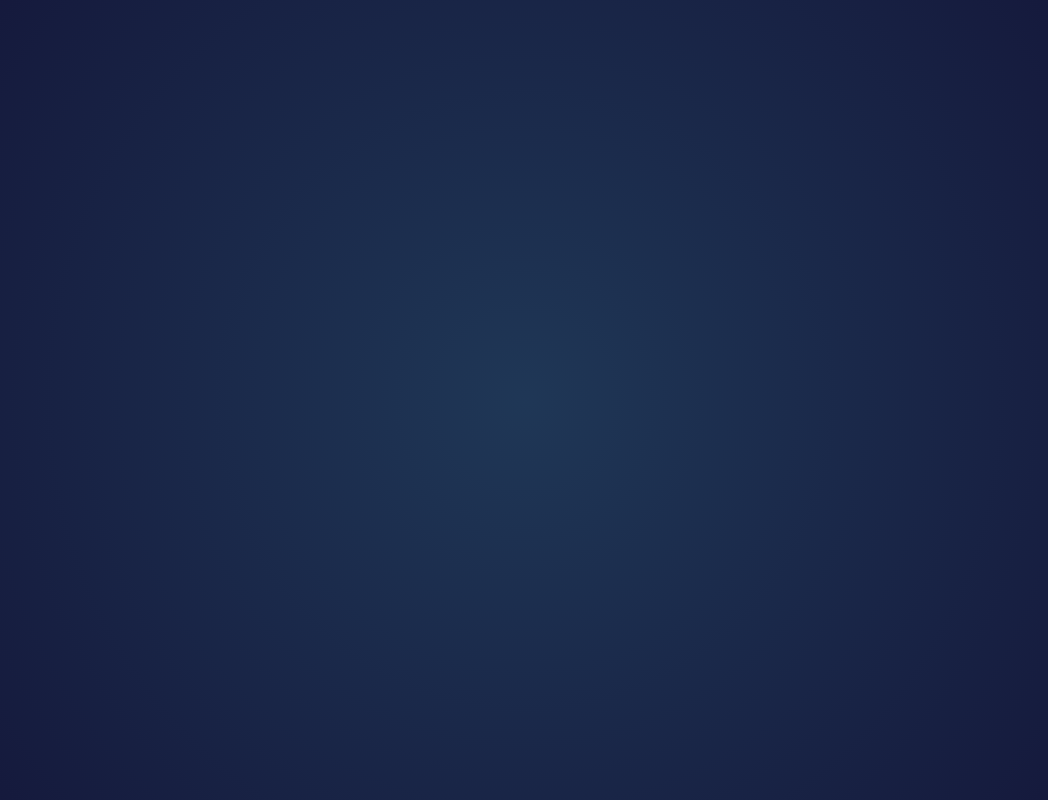
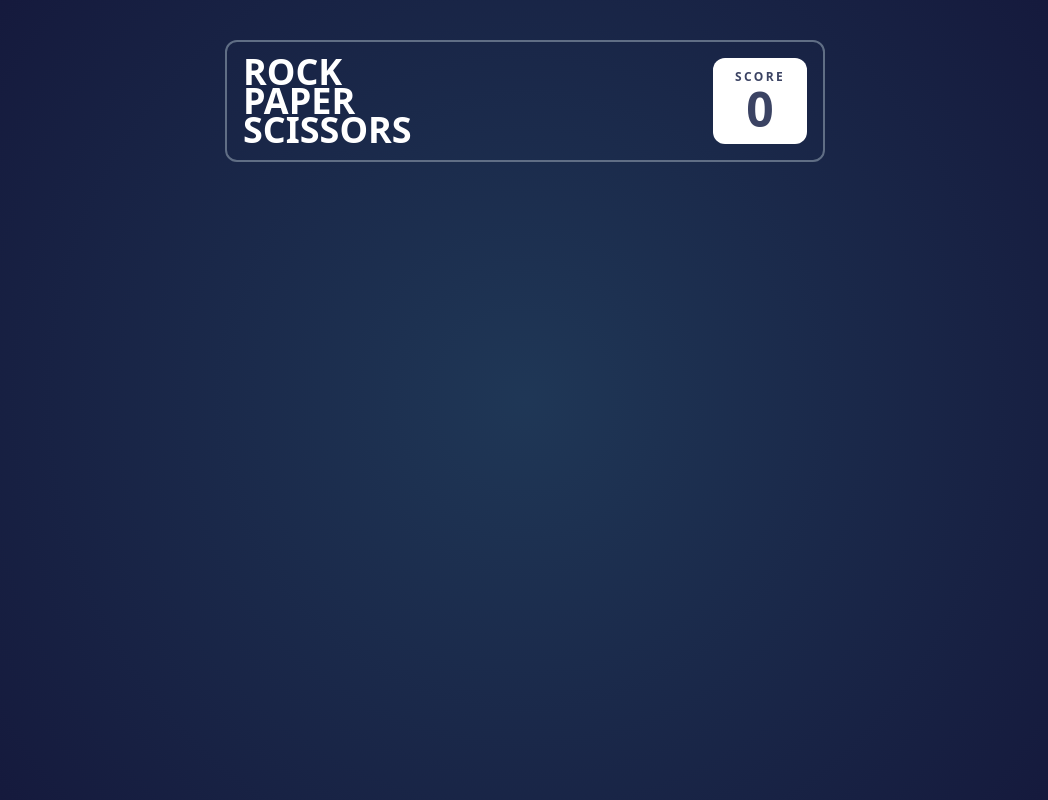
Before and after one commit to wolterGray/RPSGame, a React (Vite) app: page / in a window 1280 px wide. Shown: the whole page, without its empty margins (115-1163 px from the left). Built offline with nearby package versions, Linux system fonts and the light colour scheme.

Commit message:
- Created and stylized the Header component connected to the App

```diff
--- a/src/App.jsx
+++ b/src/App.jsx
@@ -1,4 +1,5 @@
 import React from "react";
+import Header from "./Header";
 
 function App() {
   const [startGame, setStartGame] = React.useState(false);
@@ -9,7 +10,11 @@ function App() {
         backgroundImage:
           "radial-gradient(circle, hsl(214, 47%, 23%), hsl(237, 49%, 15%))",
       }}
-      className="w-full uppercase font-semibold select-none  h-screen p-10 box-border text-textColor "></div>
+      className="w-full uppercase font-semibold select-none  h-screen p-10 box-border text-textColor ">
+			<div className="w-6/12 mx-auto grid grid-rows-[1fr,_5fr]">
+        <Header />
+      </div>
+		</div>
   );
 }
 
--- /dev/null
+++ b/src/Header.jsx
@@ -0,0 +1,21 @@
+import React from "react";
+
+function Header() {
+  return (
+    <header className="flex justify-between items-center gap-10 border-2 h-full relative rounded-xl w-full p-4 border-solid border-outlineColor uppercase ">
+      <div className="">
+        <h1 className="leading-[0.8] flex flex-col font-semibold text-4xl">
+          <span>Rock</span>
+          <span>Paper</span>
+          <span>Scissors</span>
+        </h1>
+      </div>
+      <div className=" bg-[white] font-semibold rounded-xl flex flex-col items-center justify-center h-full w-2/12 text-scoreColor">
+        <p className="text-xs tracking-[.2em]">Score</p>
+        <p className="text-5xl">0</p>
+      </div>
+    </header>
+  );
+}
+
+export default Header;
```
